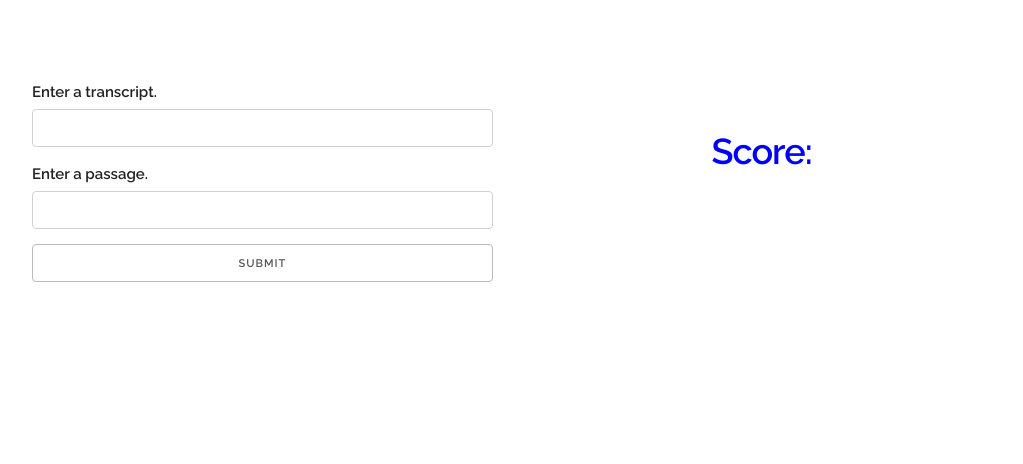
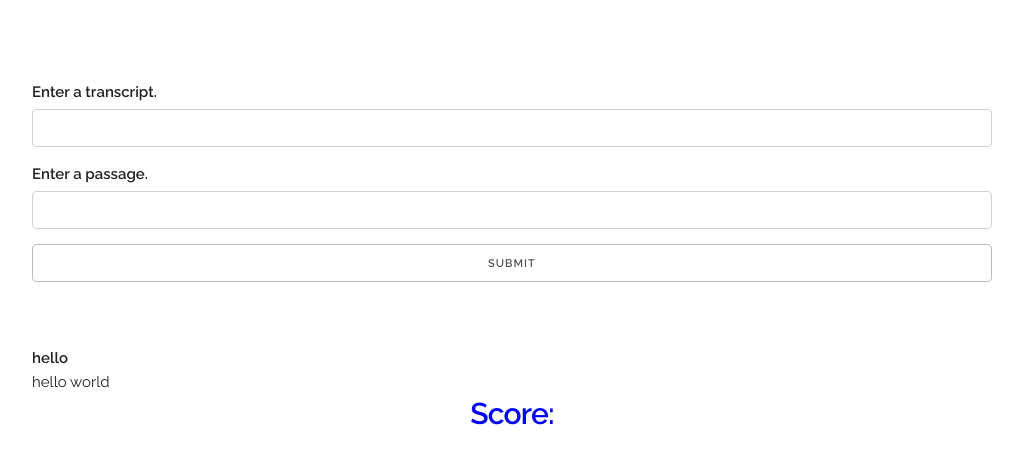
Before and after one commit to brennv/tyto, a Flask app: page / in a window 1280 px wide. Shown: the top 464 px of the page, without its empty margins (128-1151 px from the left). Run offline with Flask 2, Linux system fonts and the light colour scheme.

Commit message:
formatting

```diff
--- a/app.py
+++ b/app.py
@@ -16,7 +16,7 @@ def index():
         transcript = request.form['transcript']
         passage = request.form['passage']
         result = score(transcript, passage)
-        print(result)
+        result = str(result)[:6]
     session['transcript'], session['passage'] = transcript, passage
     session['result'] = result
     return render_template('index.html', transcript=transcript,
--- a/templates/index.html
+++ b/templates/index.html
@@ -15,7 +15,7 @@
   <div class="container" style="padding-top: 80px;">
 
   <div class="row">
-    <div class="one-half column">
+    <div >
       <form action="{{ url_for('index') }}" method="post">
         <label>Enter a transcript.</label>
         <input type="text" name="transcript">
@@ -24,9 +24,12 @@
         <br><input type="submit">
       </form>
     </div>
-    <div class="one-half column">
-        <br>
-        <br><center><h3 style="color: blue;">Score: {{ result|safe }}</h3></center>
+  </div>
+    <div class="row">
+    <div >
+        <br><strong>{{ transcript|safe }}</strong>
+        <br>{{ passage|safe }}
+        <br><center><h4 style="color: blue;">Score: {{ result|safe }}</h4></center>
     </div>
   </div>
 
```
